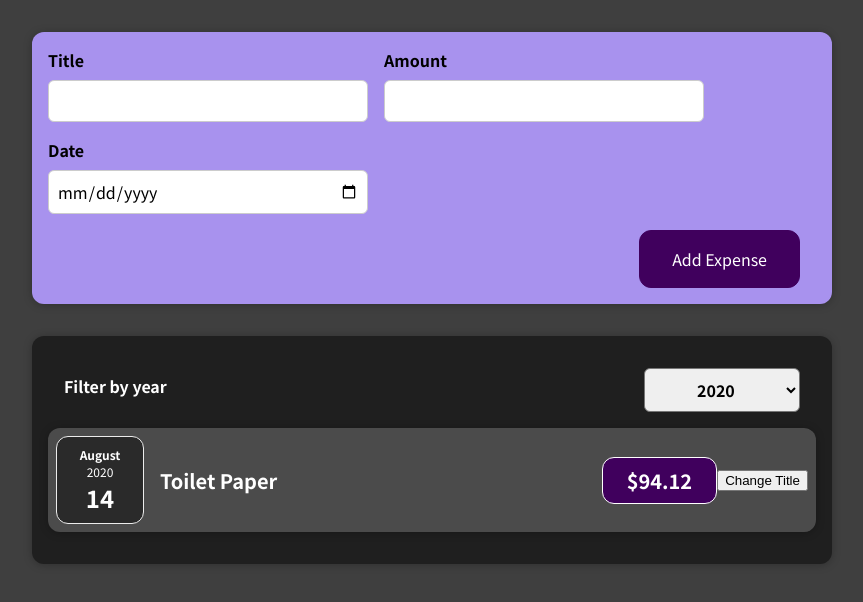
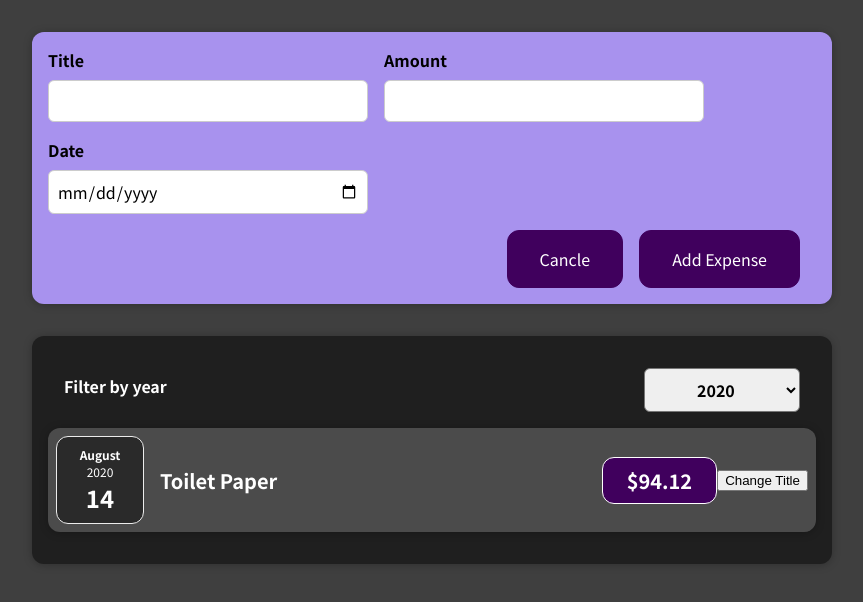
Before and after one commit to maryamghorbani/ExpenseTracker, a React (Create React App) app: page / in a window 1280 px wide. Both pictures are taken after a click on the button "Add New Expense". Shown: the top 602 px of the page, without its empty margins (208-1071 px from the left). Built offline with nearby package versions, Linux system fonts and the light colour scheme.

Commit message:
add Cancle button in add expense form

```diff
--- a/src/component/NewExpense/ExpenseForm.js
+++ b/src/component/NewExpense/ExpenseForm.js
@@ -49,6 +49,7 @@ const ExpenseForm = (props) => {
                 </div>
             </div>
             <div className='new-expense__actions'>
+                <button>Cancle</button>
                 <button type='submit '>Add Expense</button>
             </div>
         </form>
```
Also changed, not shown: 1 other file (tests, documents, lock files or other folders).
